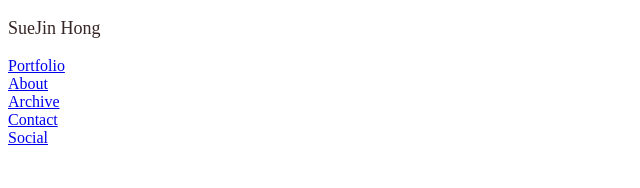
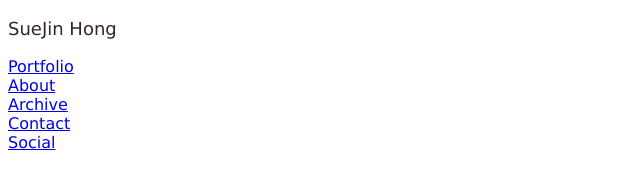
Before and after one commit to hongsuejin/portfolio, a plain HTML site: page index.html in a window 1280 px wide. Shown: the whole page, without its empty margins (0-640 px from the left). Drawn offline with Linux system fonts and the light colour scheme.

Commit message:
Change font family to Verdana and set font size

```diff
--- a/resources/css/index.css
+++ b/resources/css/index.css
@@ -1,6 +1,6 @@
 body {
-    font-family: 'SyneMono';
-  src: url("../SyneMono-Regular.ttf")
+    font-family: 'Verdana', cursive;
+    font-size: 16px;
     margin: %;
 }
 
```
